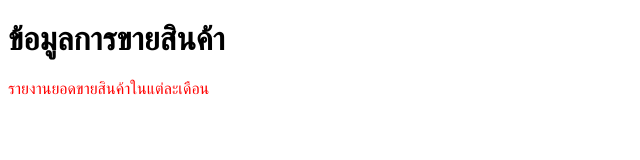
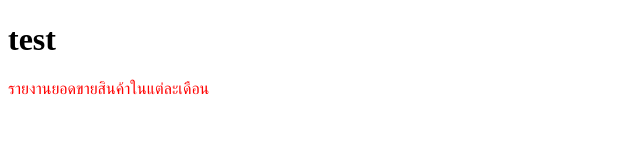
Before and after one commit to BestNatta/best-project, a plain HTML site: page index.html in a window 1280 px wide. Shown: the whole page, without its empty margins (0-640 px from the left). Drawn offline with Linux system fonts and the light colour scheme.

Commit message:
Update index.html from local

```diff
--- a/index.html
+++ b/index.html
@@ -13,7 +13,7 @@
 </head>
 <body>
 
-    <h1>ข้อมูลการขายสินค้า</h1>
+    <h1>test</h1>
     <p>รายงานยอดขายสินค้าในแต่ละเดือน</p>
 
 </body>
```
